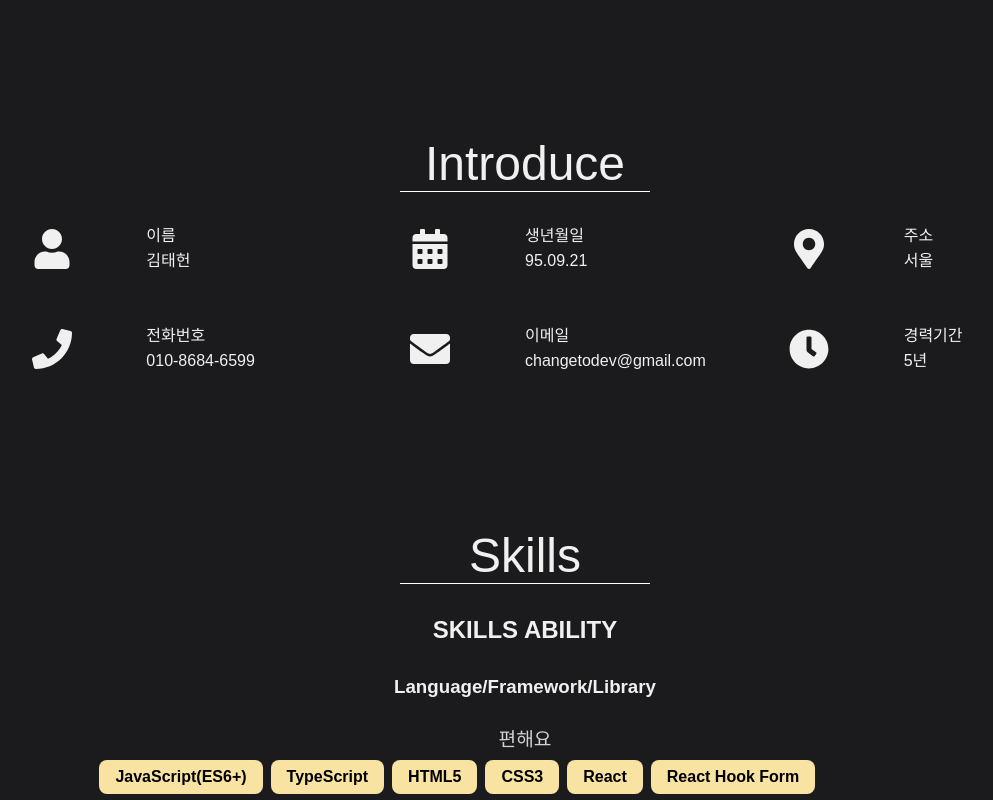
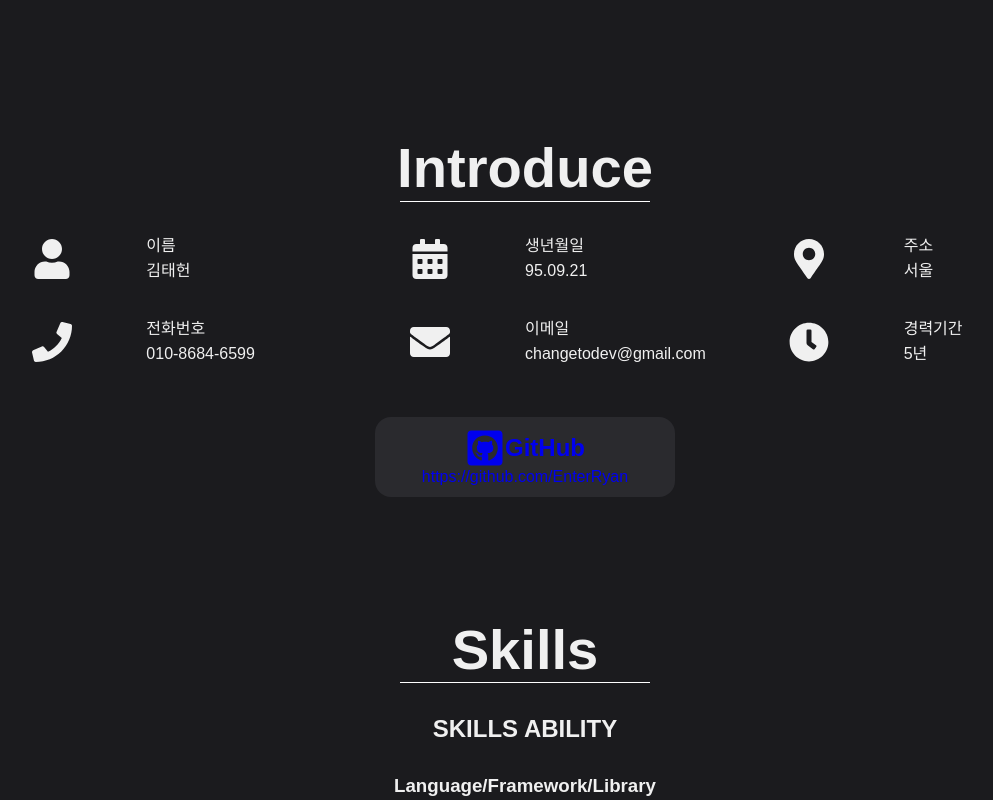
Before and after one commit to kimtaehun-dev/tagDev, a React (Vite) app: page / in a window 1280 px wide. Shown: the part 800-1600 px from the top of the page, without its empty margins (115-1108 px from the left). Built offline with nearby package versions, Linux system fonts and the light colour scheme; a web font is replaced by a local one.

Commit message:
깃허브 주소 추가

```diff
--- a/src/components/molecules/articleTittle/ArticleTittle.tsx
+++ b/src/components/molecules/articleTittle/ArticleTittle.tsx
@@ -7,7 +7,7 @@ type ArticleTittleType = {
 export default function ArticleTittle({tittleText}:ArticleTittleType){
   return (
     <div className="article-tittle">
-      <div className='tittle-text'>{tittleText}</div>
+      <h3 className='tittle-text'>{tittleText}</h3>
       <Divider />
     </div>
   )
--- a/src/components/organisms/article/introduce/Introduce.css
+++ b/src/components/organisms/article/introduce/Introduce.css
@@ -12,15 +12,41 @@
 
 .introduce-body{
   width: 100%;
-  min-height: 200px;
+  min-height: 280px;
   display: flex;
   flex-direction: row;
   flex-wrap: wrap;
   justify-content: space-between;
 }
 
-
 .icon-area svg {
   width: 40px;
   height: 40px;
 }
+
+
+.github-area{
+  width: 300px;
+  height: 80px;
+  margin : 0 auto;
+  display: flex;
+  align-items: center;
+  justify-content: center;
+  flex-direction: column;
+  background-color: #2a2a2e;
+  border-radius: 1rem;
+}
+
+.github-tittle{
+  display: flex;
+  align-items: center;
+}
+
+.giturl{
+  text-decoration: none;
+  margin: auto;
+}
+
+.giturl:visited{
+  color: inherit;
+}
--- a/src/components/organisms/article/introduce/Introduce.tsx
+++ b/src/components/organisms/article/introduce/Introduce.tsx
@@ -1,4 +1,4 @@
-import { FaUser, FaCalendarAlt, FaMapMarkerAlt, FaPhone, FaEnvelope, FaClock } from "react-icons/fa";
+import { FaUser, FaCalendarAlt, FaMapMarkerAlt, FaPhone, FaEnvelope, FaClock, FaGithubSquare } from "react-icons/fa";
 
 import ArticleTittle from '../../../molecules/articleTittle/ArticleTittle'
 import IntroItemCard from '../../../molecules/IntroduceCard/IntroItemCard'
@@ -38,6 +38,17 @@ export default function Introduce(){
           {cardDatas.map((item,index)=>(
             <IntroItemCard key={index} icon={iconMap[item.icon]} tittle={item.CardTittle} value={item.CardValue}/>
           ))}
+          <a className="giturl"href="https://github.com/EnterRyan" target="_blank" >
+            <div className='github-area'>
+              <div className='github-tittle'>
+                <FaGithubSquare size={40}/>
+                <h2>GitHub</h2>
+              </div>
+              <div className='github-url'>
+                <p>https://github.com/EnterRyan</p>
+              </div>
+            </div>
+          </a>
         </div>
       </div>
     </article>
```
